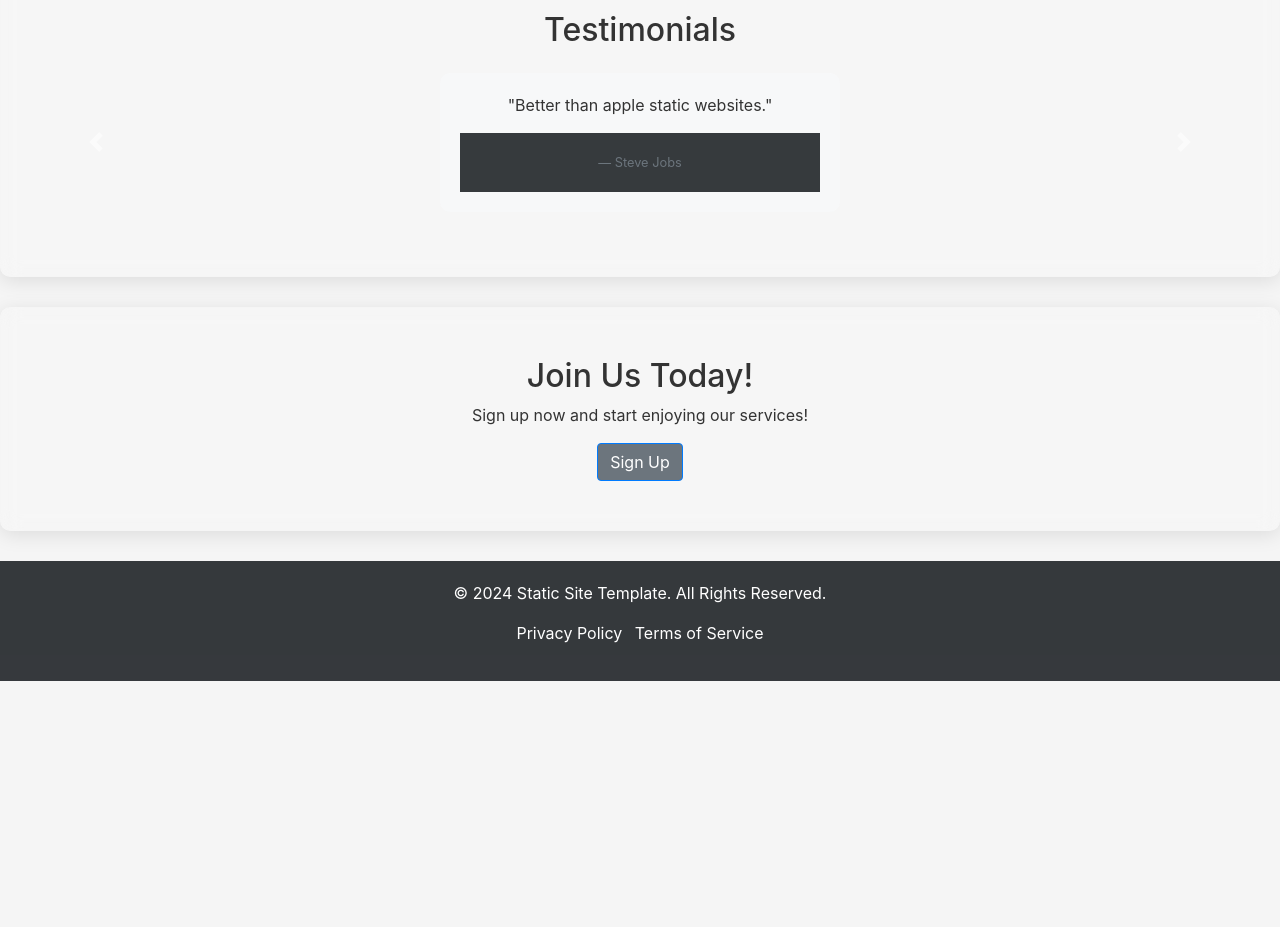
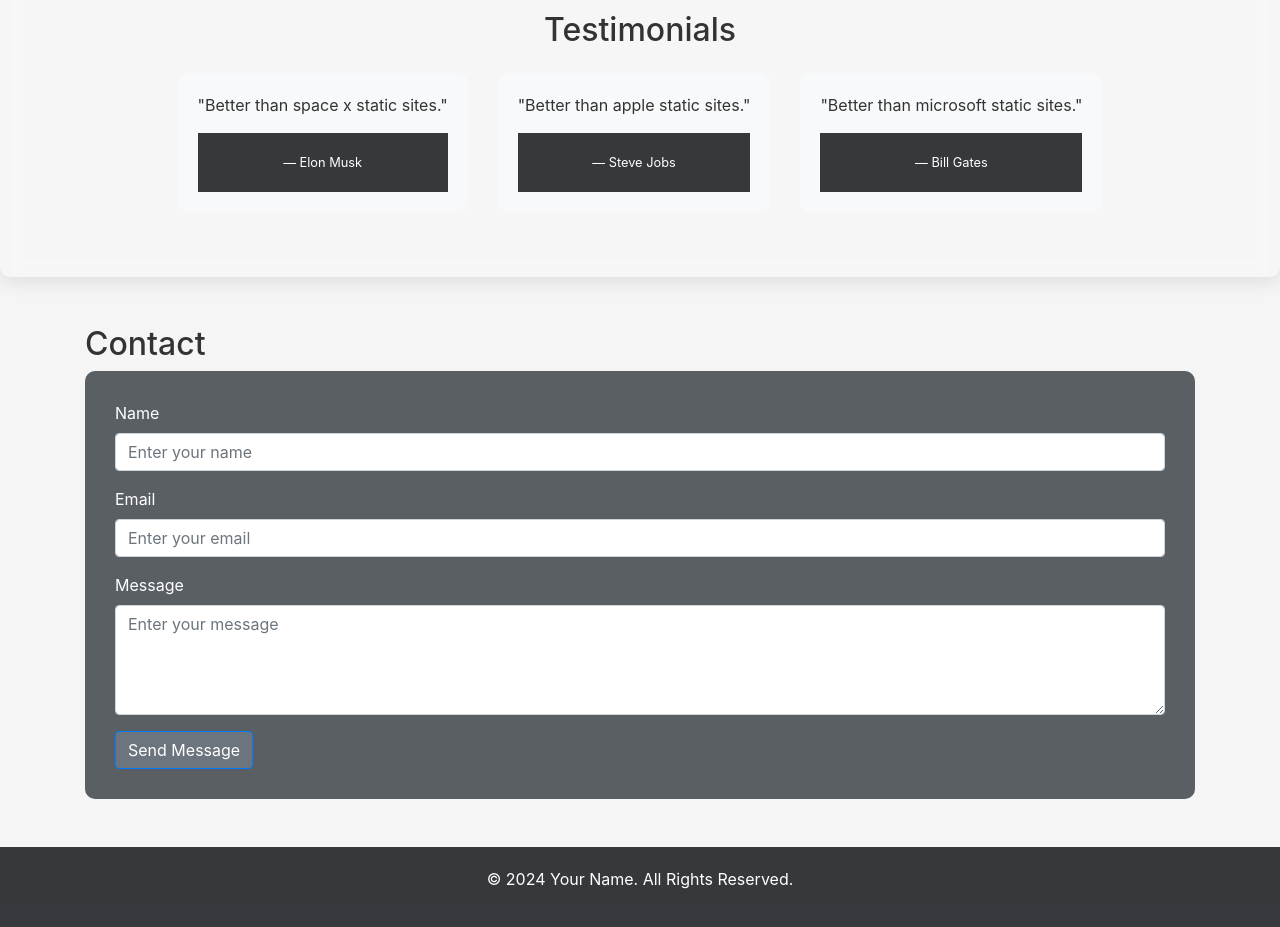
Before and after one commit to RonaldGuilhermePDS/Static-Site-Template, a plain HTML site: page index.html in a window 1280 px wide. Shown: the part 2140-3067 px from the top of the page. Before the commit the page ends 2821 px from the top, so only its background shows below. Drawn offline with nearby package versions, Linux system fonts and the light colour scheme.

Commit message:
fix: sections navigation

```diff
--- a/index.html
+++ b/index.html
@@ -1,6 +1,5 @@
 <!DOCTYPE html>
 <html lang="en">
-
   <head>
     <meta charset="UTF-8">
     <meta name="viewport" content="width=device-width, initial-scale=1.0">
@@ -209,24 +208,24 @@
         <div id="galleryCarousel" class="carousel slide" data-ride="carousel">
           <div class="carousel-inner">
             <div class="carousel-item active">
-            <img src="https://via.placeholder.com/600x400/6c757d/FFFFFF/?text=Example+Image+1" class="d-block w-100 gallery"
-              alt="Image 1">
+              <img src="https://via.placeholder.com/600x400/6c757d/FFFFFF/?text=Example+Image+1"
+                class="d-block w-100 gallery" alt="Image 1">
             </div>
             <div class="carousel-item">
-            <img src="https://via.placeholder.com/600x400/6c757d/FFFFFF/?text=Example+Image+2" class="d-block w-100 gallery"
-              alt="Image 2">
+              <img src="https://via.placeholder.com/600x400/6c757d/FFFFFF/?text=Example+Image+2"
+                class="d-block w-100 gallery" alt="Image 2">
             </div>
             <div class="carousel-item">
-            <img src="https://via.placeholder.com/600x400/6c757d/FFFFFF/?text=Example+Image+3" class="d-block w-100 gallery"
-              alt="Image 3">
+              <img src="https://via.placeholder.com/600x400/6c757d/FFFFFF/?text=Example+Image+3"
+                class="d-block w-100 gallery" alt="Image 3">
             </div>
             <div class="carousel-item">
-            <img src="https://via.placeholder.com/600x400/6c757d/FFFFFF/?text=Example+Image+4" class="d-block w-100 gallery"
-              alt="Image 4">
+              <img src="https://via.placeholder.com/600x400/6c757d/FFFFFF/?text=Example+Image+4"
+                class="d-block w-100 gallery" alt="Image 4">
             </div>
             <div class="carousel-item">
-            <img src="https://via.placeholder.com/600x400/6c757d/FFFFFF/?text=Example+Image+5" class="d-block w-100 gallery"
-              alt="Image 5">
+              <img src="https://via.placeholder.com/600x400/6c757d/FFFFFF/?text=Example+Image+5"
+                class="d-block w-100 gallery" alt="Image 5">
             </div>
           </div>
           <a class="carousel-control-prev" href="#galleryCarousel" role="button" data-slide="prev">
@@ -240,73 +239,56 @@
         </div>
       </section>
 
-
       <section id="testimonials" class="bg-section text-center mt-5" data-aos="fade-up">
         <h2>Testimonials</h2>
-    <div id="testimonialsCarousel" class="carousel slide" data-ride="carousel" data-interval="3000">
-      <div class="carousel-inner">
-        <div class="carousel-item active">
-          <div class="testimonial mx-auto">
-            <p>"Better than space x static websites."</p>
+        <div class="d-flex justify-content-center flex-wrap">
+          <div class="testimonial">
+            <p>"Better than space x static sites."</p>
             <footer class="blockquote-footer text-white">Elon Musk</footer>
           </div>
+          <div class="testimonial">
+            <p>"Better than apple static sites."</p>
+            <footer class="blockquote-footer text-white">Steve Jobs</footer>
           </div>
-        <div class="carousel-item">
-          <div class="testimonial mx-auto">
-            <p>"Better than apple static websites."</p>
-            <footer class="blockquote-footer text-whiter">Steve Jobs</footer>
-          </div>
-        </div>
-        <div class="carousel-item">
-          <div class="testimonial mx-auto">
-            <p>"Better than microsoft static websites."</p>
+          <div class="testimonial">
+            <p>"Better than microsoft static sites."</p>
             <footer class="blockquote-footer text-white">Bill Gates</footer>
           </div>
         </div>
+      </section>
+
+      <section id="contact" class="container my-5">
+        <h2>Contact</h2>
+        <div class="contact-form">
+          <form>
+            <div class="form-group">
+              <label for="name">Name</label>
+              <input type="text" class="form-control" id="name" placeholder="Enter your name" required>
             </div>
-      <a class="carousel-control-prev" href="#testimonialsCarousel" role="button" data-slide="prev">
-        <span class="carousel-control-prev-icon" aria-hidden="true"></span>
-        <span class="sr-only">Previous</span>
-      </a>
-      <a class="carousel-control-next" href="#testimonialsCarousel" role="button" data-slide="next">
-        <span class="carousel-control-next-icon" aria-hidden="true"></span>
-        <span class="sr-only">Next</span>
-      </a>
+            <div class="form-group">
+              <label for="email">Email</label>
+              <input type="email" class="form-control" id="email" placeholder="Enter your email" required>
+            </div>
+            <div class="form-group">
+              <label for="message">Message</label>
+              <textarea class="form-control" id="message" rows="4" placeholder="Enter your message" required></textarea>
+            </div>
+            <button type="submit" class="btn btn-primary">Send Message</button>
+          </form>
         </div>
       </section>
-
-
-    <div class="call-to-action text-center bg-section">
-      <h2>Join Us Today!</h2>
-      <p>Sign up now and start enjoying our services!</p>
-      <a href="#" class="btn btn-primary">Sign Up</a>
-    </div>
     </main>
 
     <footer class="text-center">
-    <p>&copy; 2024 Static Site Template. All Rights Reserved.</p>
-    <ul class="list-inline">
-      <li class="list-inline-item"><a href="#" class="text-white">Privacy Policy</a></li>
-      <li class="list-inline-item"><a href="#" class="text-white">Terms of Service</a></li>
-    </ul>
+      <p>&copy; 2024 Your Name. All Rights Reserved.</p>
     </footer>
 
     <script src="https://code.jquery.com/jquery-3.5.1.slim.min.js"></script>
-  <script src="https://cdn.jsdelivr.net/npm/@popperjs/core@2.9.3/dist/umd/popper.min.js"></script>
+    <script src="https://cdn.jsdelivr.net/npm/@popperjs/core@2.10.2/dist/umd/popper.min.js"></script>
     <script src="https://stackpath.bootstrapcdn.com/bootstrap/4.5.2/js/bootstrap.min.js"></script>
     <script src="https://cdnjs.cloudflare.com/ajax/libs/aos/2.3.1/aos.js"></script>
     <script>
       AOS.init();
-
-    // Smooth scrolling for anchor links
-    $('a.nav-link').on('click', function (event) {
-      event.preventDefault();
-      const target = $(this).attr('href');
-      $('html, body').animate({
-        scrollTop: $(target).offset().top
-      }, 800);
-    });
     </script>
   </body>
-
 </html>
```
Lines whose indentation alone changed are shown as unchanged.
